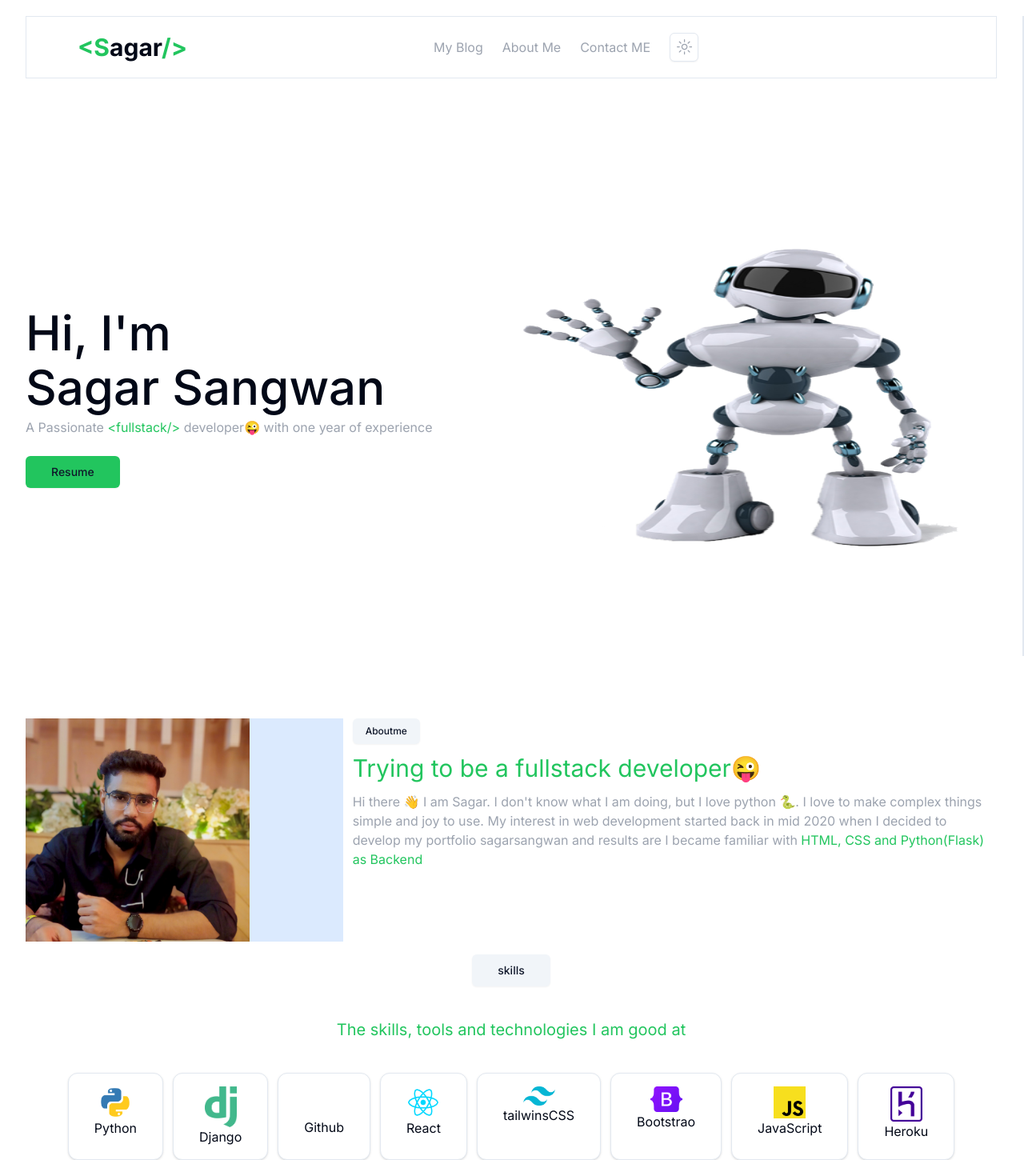
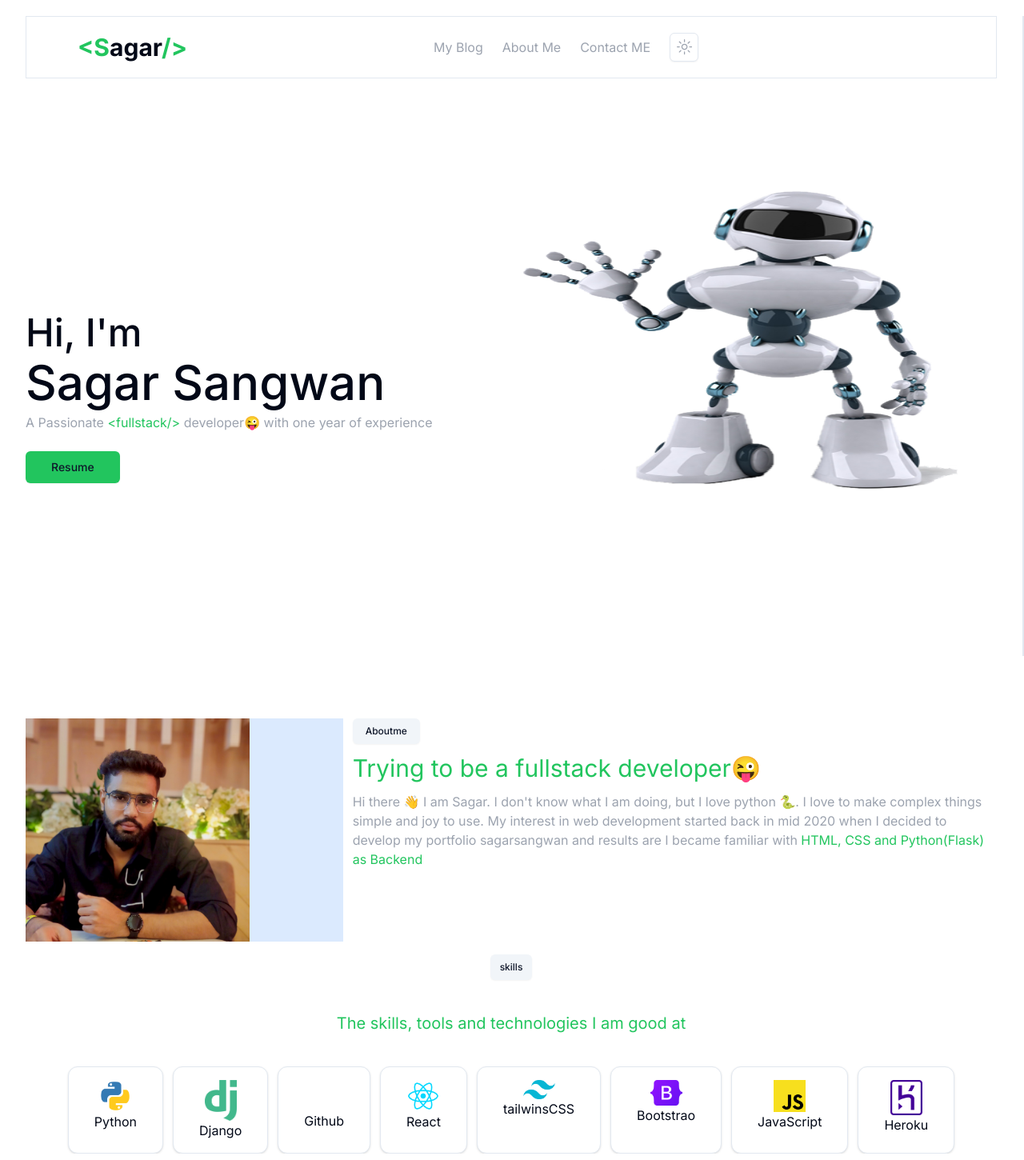
Before and after one commit to sagarsangwan/personalportfolio3.0, a Next.js app: page / in a window 1280 px wide. Shown: the whole page at 80% size. Built offline with nearby package versions, Linux system fonts and the light colour scheme.

Commit message:
style chnges in hero section

```diff
--- a/components/hero.jsx
+++ b/components/hero.jsx
@@ -7,7 +7,7 @@ function Hero() {
     <div className='flex flex-wrap h-full '>
       <div className=' w-full h-min sm:w-1/2 my-10 md:my-auto flex justify-start'>
         <p className=' flex flex-col space-y-2'>
-          <span className='text-3xl  md:text-6xl font-medium'>Hi, I'm </span>
+          <span className='text-2xl  md:text-5xl font-medium'>Hi, I'm </span>
           <span className='text-3xl md:text-6xl font-medium'>Sagar Sangwan</span>
           <span className=' text-gray-400'>
             A Passionate <span className="text-green-500">{greenText}</span> developer😜 with one year of experience
@@ -17,8 +17,8 @@ function Hero() {
           </span>
         </p>
       </div>
-      <div className=' w-full h-full sm:w-1/2 mx-auto my-auto flex justify-center '>
-        <div className='relative h-52 w-60 md:h-96 md:w-full my-auto' >
+      <div className=' sm:w-1/2 mx-auto my-auto flex justify-center '>
+        <div className='relative h-52 w-60 md:h-96 md:w-full my-auto mb-36' >
           <Image src="/images/robot.png"
             // width={300}
             // height={300}
--- a/components/skills.jsx
+++ b/components/skills.jsx
@@ -56,7 +56,7 @@ function Skills() {
     return (
         <>
             <div className='flex  mb-10 justify-center flex-wrap'>
-                <Button variant='secondary' size='lg' className='mt-4'>skills</Button>
+                <Button variant='secondary' size='sm' className='mt-4'>skills</Button>
             </div>
             <div className='flex  mb-10 justify-center flex-wrap'>
                 <p className=' justify-center flex-wrap'>
```
